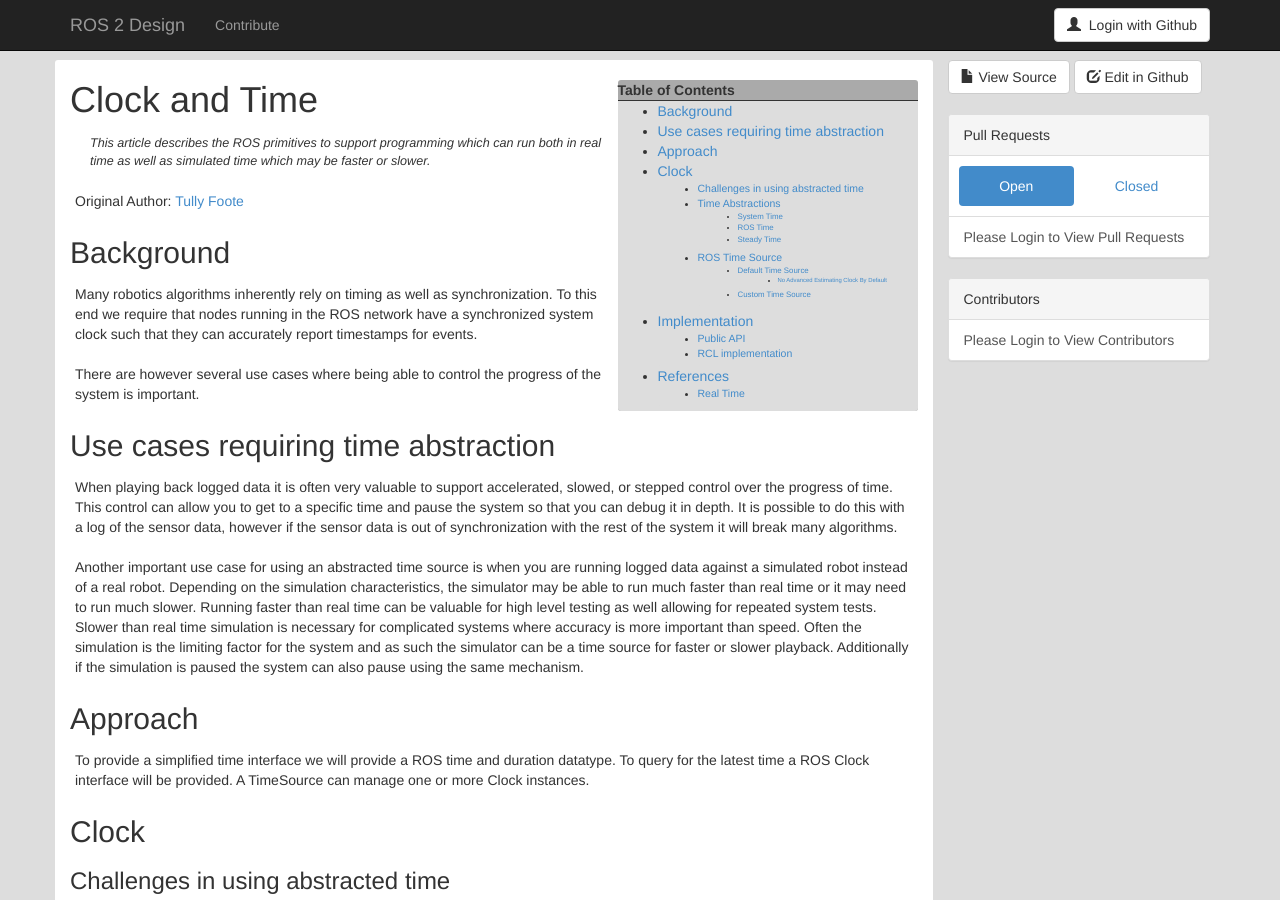
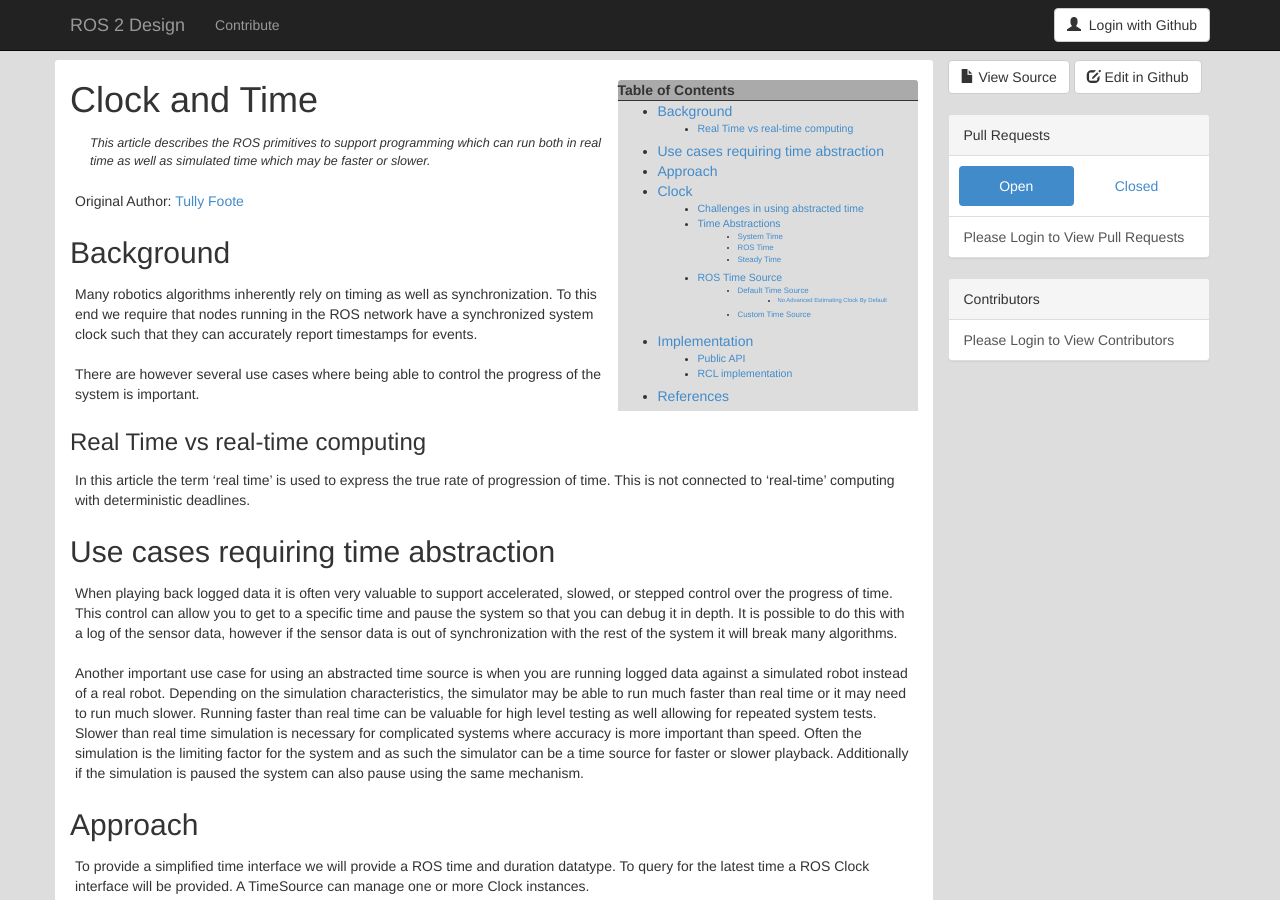
Before and after one commit to ros2/design, a Jekyll site: the page built from articles/130_ros_time.md, in a window 1280 px wide and 900 px high. Built offline with Jekyll 4.4.1, drawn with Linux system fonts in a browser that asks for light colours; nearby versions of some CDN libraries; some of the changed text lies outside the part shown.

Commit message:
Move 'not real-time computing' higher up
Likely to be of interest to the reader at the beginning of the article

```diff
--- a/articles/130_ros_time.md
+++ b/articles/130_ros_time.md
@@ -25,6 +25,11 @@
 To this end we require that nodes running in the ROS network have a synchronized system clock such that they can accurately report timestamps for events.
 
 There are however several use cases where being able to control the progress of the system is important.
+
+### Real Time vs real-time computing
+
+In this article the term 'real time' is used to express the true rate of progression of time.
+This is not connected to 'real-time' computing with deterministic deadlines.
 
 ## Use cases requiring time abstraction
 
```
Also changed, not shown: other parts of articles/130_ros_time.md (+0 -5 lines).
